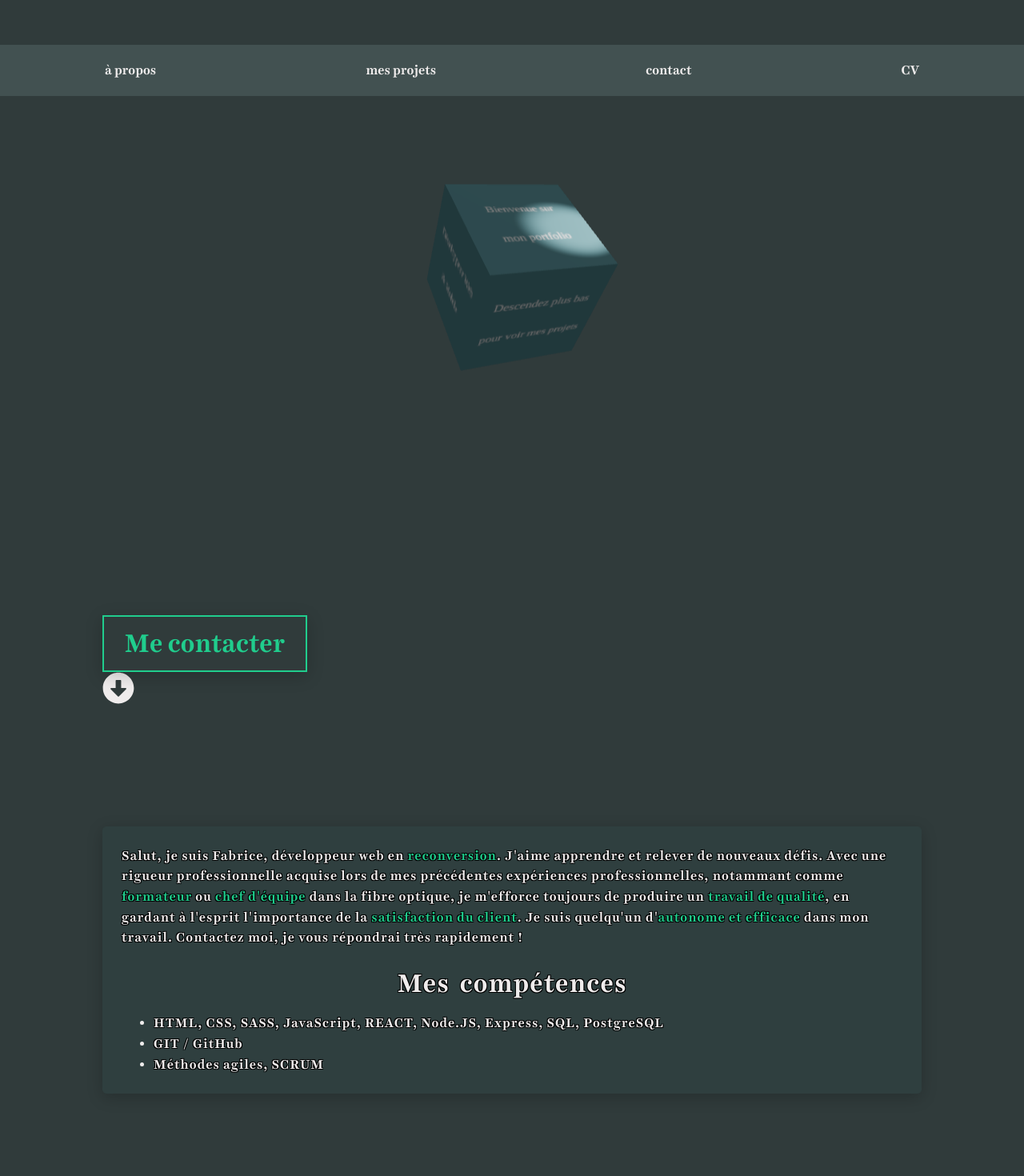
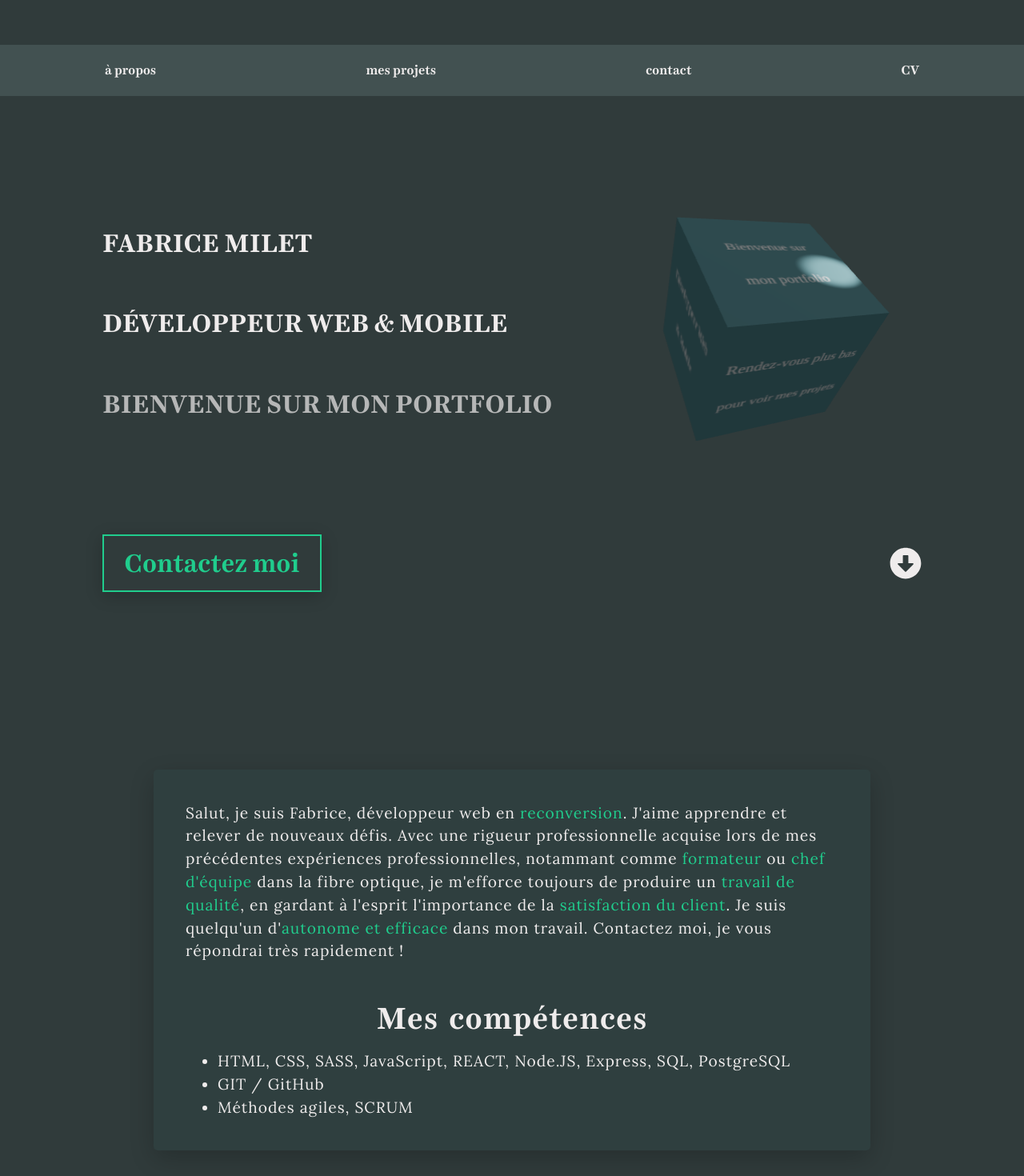
Before and after one commit to FabriceMilet/portfolio, a React (Create React App) app: page / in a window 1280 px wide. Shown: the top 1470 px of the page at 80% size. Built offline with nearby package versions, Linux system fonts and the light colour scheme.

Commit message:
gestion positionnement cube + fix changement de couleur quand on appuit sur les links du header

```diff
--- a/src/Components/AboutMe/AboutMe.js
+++ b/src/Components/AboutMe/AboutMe.js
@@ -29,7 +29,7 @@ const AboutMe = forwardRef(({ className}, targetAboutMe ) => {
       </div>
       <div className="AboutMe-canvas">
       <Canvas>
-      <ambientLight/>
+      <ambientLight />
       <Logos />
       </Canvas>
     </div>
--- a/src/Components/AboutMe/AboutMe.scss
+++ b/src/Components/AboutMe/AboutMe.scss
@@ -1,4 +1,8 @@
 @use "../../style/vars";
+@font-face {
+    font-family: 'Lora';
+    src: url('../../../public/fonts/Lora/Lora-Regularr.woff2'),
+}
 
 .AboutMe {
     height: 800px;
@@ -8,28 +12,27 @@
     justify-content: center;
     align-items: center;
     font-weight: regular;
+    font-size: 1.2rem;
 
     &-presentation {
-        text-shadow:
-        -1px -1px 0 #000,
-        1px -1px 0 #000,
-        -1px 1px 0 #000,
-        1px 1px 0 #000;
+
         display: inline-block;
-        width: 80%;
+        width: 70%;
         margin: auto;
         background-color: vars.$grayish-light;
-        padding: 1.5rem;
+        padding: 2.5rem;
         border-radius: 5px;
         color: vars.$white ;
-        line-height: 1.6rem;
-        box-shadow: 0 5px 20px rgba(0, 0, 0, 0.2);
+        line-height: 1.8rem;
+        box-shadow: 0 10px 30px rgba(0, 0, 0, 0.2);
         letter-spacing: 1px;
         position: absolute;
         z-index: 1;
 
         &__resume {
-            margin-bottom: 2rem;
+            margin-bottom: 3.5rem;
+            font-family: "Lora";
+
             & span {
                 color: vars.$green ;
             }
@@ -42,15 +45,20 @@
             & span:hover {
                 text-shadow: 0 0 1px #fff, 0 0 2px #fff, 0 0 4px #fff, 0 0 8px #0ff, 0 0 16px #0ff, 0 0 20px #0ff;
             }
-            & span:nth-child(3){
+
+            & span:nth-child(3) {
                 margin-right: .8rem;
             }
         }
-        &__link{
+        &__skills li {
+            font-family: "Lora";
+        }
+
+        &__link {
             color: vars.$white !important;
             cursor: pointer;
 
-            &:hover{
+            &:hover {
                 color: vars.$green!important ;
             }
         }
@@ -77,11 +85,12 @@
 }
 
 @media (max-width: 1024px) {
-    .AboutMe{
+    .AboutMe {
         font-size: 0.9rem;
+
         h1 {
             font-size: 1.5rem;
         }
     }
 
- }
+}
--- a/src/Components/App/App.js
+++ b/src/Components/App/App.js
@@ -3,10 +3,15 @@ import Home from '../Home/Home';
 import AboutMe from '../AboutMe/AboutMe';
 import Projects from '../Projects/Projects';
 import Contact from '../Contact/Contact';
-import { useState, useRef } from 'react';
+import { useState, useRef, useEffect } from 'react';
 import Header from '../Header/Header';
 
 export default function App() {
+  const targetAboutMe = useRef(null);
+  const targetProjects = useRef(null);
+  const targetContact = useRef(null);
+  const targetHome = useRef(null);
+
   // State qui va gérer le bgc des composants suivant le scroll
   const [homeColor, setHome] = useState('')
   const [aboutMeColor, setAboutMeColor] = useState('')
@@ -16,6 +21,10 @@ export default function App() {
   // State qui va gérer l'apparition des titres
   const [projectsHover, setProjectsHover] = useState(false)
   const [contactHover, setContactHover] = useState(false)
+
+  useEffect(() => {
+    targetHome.current.scrollIntoView({ behavior: "smooth" });
+  }, []);
 
   const handleScroll = () => {
     if (window.scrollY < 100) {
@@ -31,20 +40,24 @@ export default function App() {
       setHome('grayish');
       setAboutMeColor('grayish')
       setProjectsColor('grayish')
+      console.log('ok1');
 
-    } else if (window.scrollY > 1100 && window.scrollY < 1600) {
+    } else if (window.scrollY > 1100 && window.scrollY < 1500) {
       setProjectsHover(true)
     }
-    else if (window.scrollY > 800 && window.scrollY < 1600) {
+    else if (window.scrollY > 800 && window.scrollY < 1500) {
       setAboutMeColor('greenish')
       setProjectsColor('greenish')
+      console.log('ok2');
     }
     else if (window.scrollY > 1800 && window.scrollY < 2000) {
       setContactHover(true)
-    } else if (window.scrollY > 1600 && window.scrollY < 2000) {
+    }
+     else if (window.scrollY > 1500 && window.scrollY < 2000) {
       setAboutMeColor('grayish')
       setProjectsColor('grayish')
       setContactColor('grayish')
+      console.log('ok3');
     }
     else if (window.scrollY > 2000) {
       setProjectsColor('gray')
@@ -53,11 +66,6 @@ export default function App() {
   }
 
   window.addEventListener('scroll', handleScroll);
-
-  const targetAboutMe = useRef(null);
-  const targetProjects = useRef(null);
-  const targetContact = useRef(null);
-
 
   return (
     <div className='App'>
@@ -69,12 +77,16 @@ export default function App() {
       setheaderScrolled={setheaderScrolled}
       setProjectsHover={setProjectsHover}
       setContactHover={setContactHover}
+      setContactColor={setContactColor}
+      setAboutMeColor={setAboutMeColor}
+      projectsColor={projectsColor}
       />
 
       <Home className={`Home ${homeColor}`}
       targetContact={targetContact}
       setContactHover={setContactHover}
       setheaderScrolled={setheaderScrolled}
+      ref={targetHome}
        />
       <AboutMe className={`AboutMe ${aboutMeColor}`} ref={targetAboutMe} />
       <Projects className={`Projects ${projectsColor}`}
--- a/src/Components/Contact/Contact.scss
+++ b/src/Components/Contact/Contact.scss
@@ -2,7 +2,8 @@
 
 .Contact {
     height: 800px;
-    background-color: vars.$greenish;
+   background-color: vars.$greenish;
+    // background-color: red;
     display: flex;
     flex-direction: column;
     align-items: center;
--- a/src/Components/Header/Header.js
+++ b/src/Components/Header/Header.js
@@ -1,16 +1,21 @@
 import './Header.scss'
 
-export default function Header({className, targetAboutMe, targetProjects, targetContact, setheaderScrolled, setContactHover, setProjectsHover}) {
+
+const Header = (({ className, setContactColor, targetAboutMe, targetProjects, targetContact, setheaderScrolled, setContactHover, setProjectsHover, projectsColor, setAboutMeColor }) => {
+
   const handleClickAboutMe = (event) => {
     event.preventDefault();
     targetAboutMe.current.scrollIntoView({ behavior: "smooth" });
     setheaderScrolled(true)
+    if (projectsColor === 'grayish' ){setAboutMeColor('grayish')}
+    if (projectsColor === 'gray' ){setAboutMeColor('gray')}
   };
   const handleClickProjects = (event) => {
     event.preventDefault();
     targetProjects.current.scrollIntoView({ behavior: "smooth" });
     setheaderScrolled(true)
     setProjectsHover(true)
+    if (projectsColor === 'grayish' ){setContactColor('grayish')}
   };
   const handleClickContact = (event) => {
     event.preventDefault();
@@ -33,4 +38,6 @@ export default function Header({className, targetAboutMe, targetProjects, target
       <button className="Header-button" onClick={handleClickCV}>CV</button>
     </div>
   )
-};
+  })
+
+export default Header;
--- a/src/Components/Home/Cube/Cube.js
+++ b/src/Components/Home/Cube/Cube.js
@@ -10,7 +10,7 @@ export default function Cube({ castShadow, receiveShadow }) {
   useFrame((state, delta) => (ref.current.rotation.x += 0.1 * delta))
 
   // Créer un tableau de textes pour chaque face du cube
-  const texts = ['Fabrice Milet', 'Développeur Web & Mobile', 'Bienvenue sur mon portfolio', 'Contactez moi et discutons', 'Descendez plus bas pour voir mes projets', 'Je me présente ci-desous'];
+  const texts = ['Fabrice Milet', 'Développeur Web & Mobile', 'Bienvenue sur mon portfolio', 'Contactez moi et discutons', 'Rendez-vous plus bas pour voir mes projets', 'Descendez pour voir ma présentation'];
 
   // Créer un canvas pour chaque face du cube avec le texte et la couleur correspondants
   const canvases = texts.map((text) => {
@@ -45,10 +45,10 @@ export default function Cube({ castShadow, receiveShadow }) {
   const materials = textures.map(texture => new THREE.MeshStandardMaterial({ map: texture }));
 
   // Créer la géométrie du cube
-  const geometry = new THREE.BoxGeometry(3, 3, 3);
+  const geometry = new THREE.BoxGeometry(4.5, 4.5, 4.5);
 
   return (
-    <mesh ref={ref} material={materials} geometry={geometry} castShadow={castShadow} receiveShadow={true}
+    <mesh ref={ref} material={materials} geometry={geometry}
    />
   )
 }
--- a/src/Components/Home/Home.js
+++ b/src/Components/Home/Home.js
@@ -1,11 +1,13 @@
 import './Home.scss'
 import { FaArrowAltCircleDown } from "react-icons/fa";
 import { useRef } from 'react';
+import { forwardRef } from 'react';
 import { Canvas } from '@react-three/fiber'
 import Cube from './Cube/Cube';
 import { OrbitControls, Shadow, Plane } from '@react-three/drei'
 
-export default function Home({ className, targetContact, setContactHover, setheaderScrolled }) {
+const Home = forwardRef(({ className, targetContact, setContactHover, setheaderScrolled}, targetHome ) => {
+
   const cameraRef = useRef()
 
   const handleClickContact = (event) => {
@@ -16,34 +18,45 @@ export default function Home({ className, targetContact, setContactHover, sethea
   };
 
   return (
-
-    <div className={className}>
+    <div className={className} ref={targetHome}>
       <div className="Home-container">
-        <Canvas shadows camera={{ position: [-5, 2, 10], fov: 60 }}>
-            <ambientLight intensity={0.15}  />
-            <spotLight position={[4, 4, 4]} angle={0.2} penumbra={1.4}  intensity={1.1} shadow-mapSize={512} />
-            {/* <Plane
-          position={[0, -1, 0]}
-          receiveShadow
-        >
-          <shadowMaterial transparent opacity={0.4} />
-        </Plane> */}
-            {/* <Shadow
-            width={1024}
-            height={1024}
-            position={[-5, -4, -4]}
-          opacity={1} scale={8} blur={5} far={2}
-          /> */}
-           <directionalLight castShadow position={[10, 10, 0]} intensity={.1} shadow-mapSize={512} />
-            <Cube position={[0, 1.5, 0]} castShadow receiveShadow  />
+        <div className="Home-container__top">
+          <div className="Home-container__words">
+            <span>Fabrice Milet</span>
+            <span>développeur Web & Mobile</span>
+            <span>Bienvenue sur mon portfolio</span>
+          </div>
+          <div className="Home-container__cube" >
+          <Canvas  camera={{ position: [-5, 2, 10], fov: 60 }}>
+            <ambientLight intensity={0.15} />
+            <spotLight position={[4, 4, 4]} angle={0.2} penumbra={1.4} intensity={1.1} />
+            <directionalLight castShadow position={[10, 10, 0]} intensity={.1} />
+            <Cube/>
             <OrbitControls />
-        </Canvas>
-        <div>
-          <button className="Home-button" onClick={handleClickContact}>Me contacter</button>
+          </Canvas>
+          </div>
+        </div>
+        <div className="Home-container__bottom">
+          <button className="Home-button" onClick={handleClickContact}>Contactez moi</button>
           <FaArrowAltCircleDown size={40} />
         </div>
       </div>
     </div>
 
   )
-};
+});
+
+export default Home
+
+           {/* <Plane
+position={[0, -1, 0]}
+receiveShadow
+>
+<shadowMaterial transparent opacity={0.4} />
+</Plane> */}
+            {/* <Shadow
+  width={1024}
+  height={1024}
+  position={[-5, -4, -4]}
+opacity={1} scale={8} blur={5} far={2}
+/> */}
--- a/src/Components/Home/Home.scss
+++ b/src/Components/Home/Home.scss
@@ -14,7 +14,24 @@
     display: flex;
     flex-direction: column;
     justify-content: center;
-    gap: 10%;
+
+
+    &__top{
+      height: 60%;
+      display: flex;
+    }
+    &__cube{
+      width: 40%;
+
+    }
+    &__words {
+     display: flex;
+     flex-direction: column;
+     justify-content: center;
+     width: 60%;
+     gap: 10%;
+
+    }
 
     &__bottom {
       display: flex;
--- a/src/style/index.scss
+++ b/src/style/index.scss
@@ -10,5 +10,4 @@
 }
 body{
     font-family: 'Hariettext';
-    // background-color: vars.$gray;
 }
```
Also changed, not shown: src/Components/AboutMe/Logos/Logos.js (+8 -6 lines), public/fonts/Lora/Lora-Regular.woff2 (added), public/fonts/Lora/Lora-Regularr.woff2 (added).
